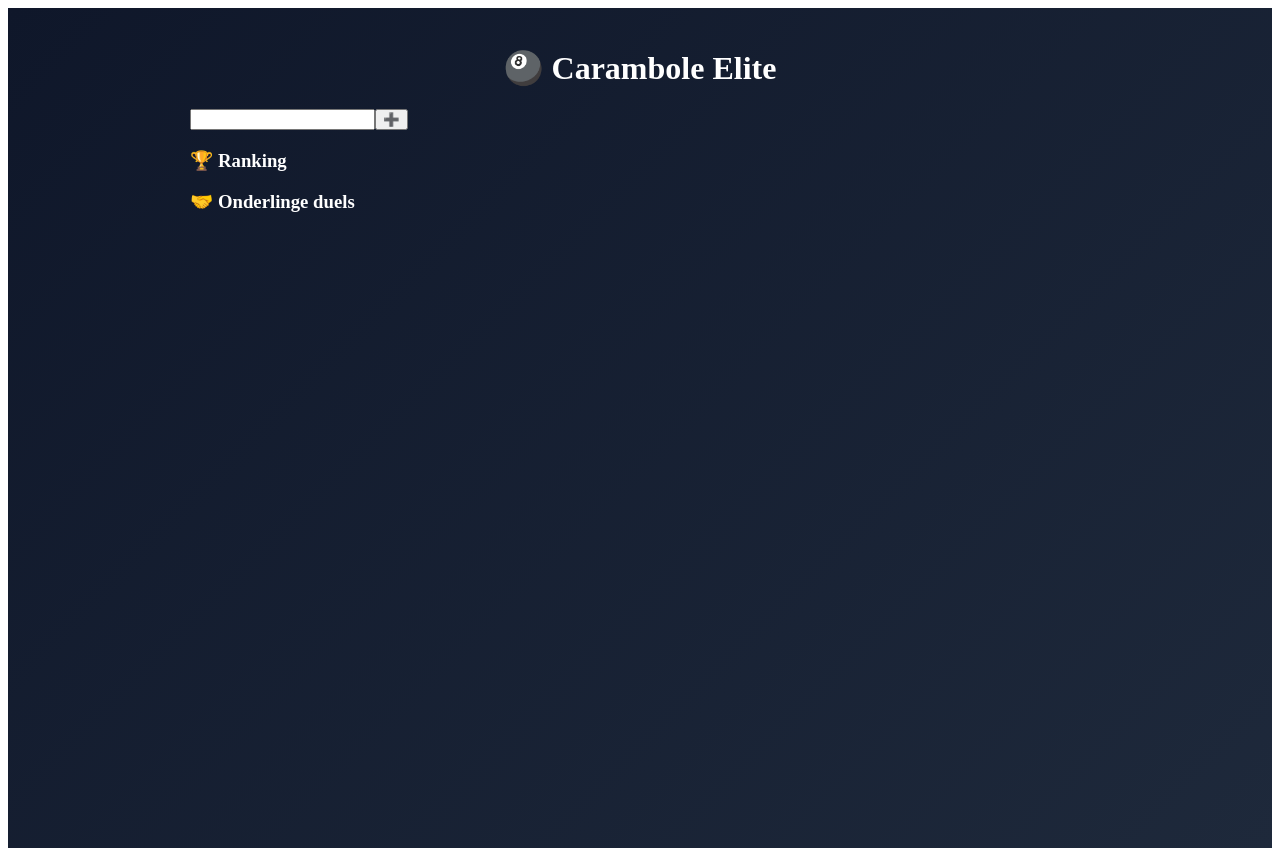
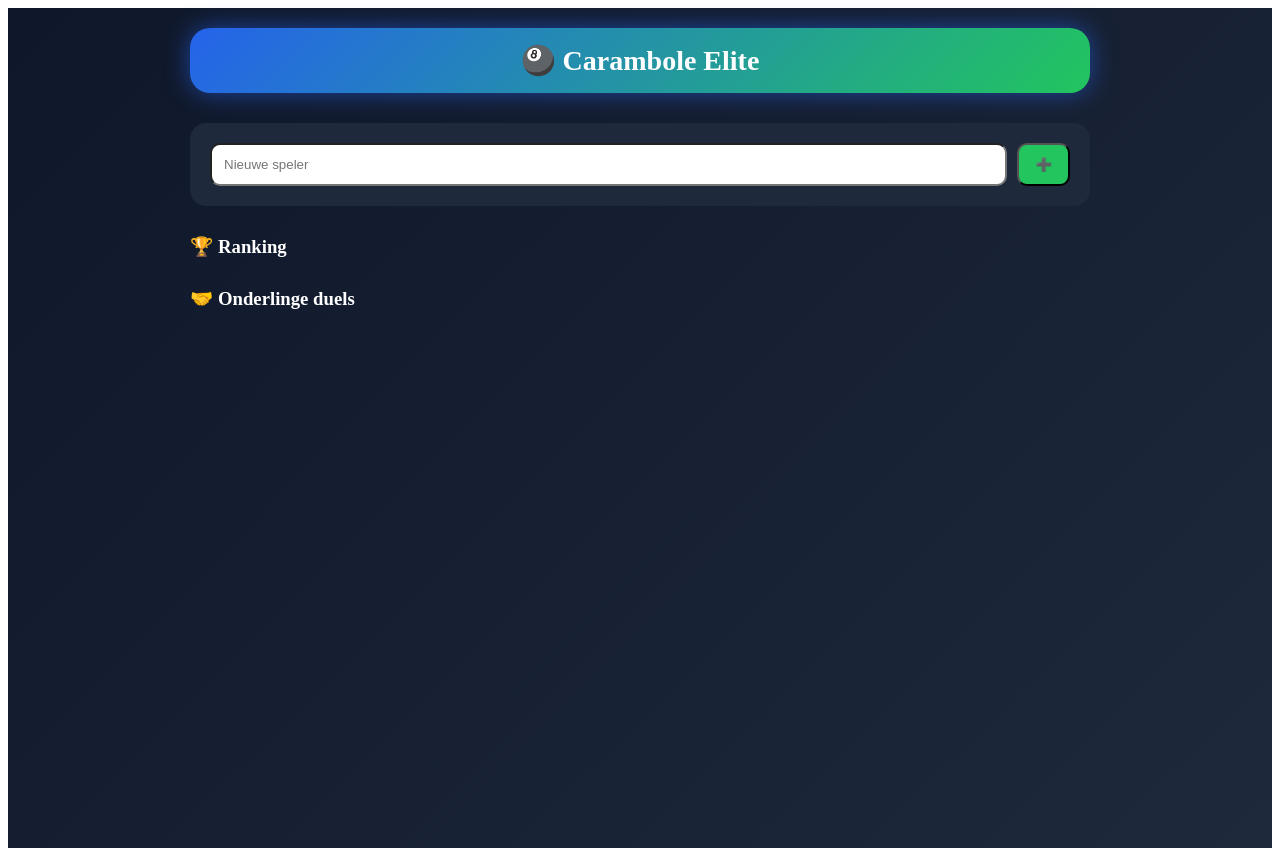
Before and after one commit to steppedavid-glitch/carambole-app, a React (Vite) app: page / in a window 1280 px wide. Built offline with nearby package versions, Linux system fonts and the light colour scheme.

Commit message:
Update App.jsx

```diff
--- a/src/App.jsx
+++ b/src/App.jsx
@@ -134,7 +134,7 @@ export default function App() {
     };
   };
 
-  // ---------- HEAD TO HEAD ----------
+  // ---------- HEAD TO HEAD (NIEUW) ----------
   const getHeadToHead = () => {
     const results = {};
 
@@ -142,7 +142,6 @@ export default function App() {
       if (g.players.length !== 2) return;
 
       const [p1, p2] = g.players;
-
       const key = [p1.name, p2.name].sort().join(" vs ");
 
       if (!results[key]) {
@@ -179,15 +178,43 @@ export default function App() {
 
       <div style={{ width: "100%", maxWidth: 900 }}>
 
-        <h1 style={{ textAlign: "center" }}>🎱 Carambole Elite</h1>
+        {/* HEADER */}
+        <div style={{ textAlign: "center", marginBottom: 30 }}>
+          <div style={{
+            padding: "16px 32px",
+            borderRadius: 20,
+            background: "linear-gradient(135deg,#2563eb,#22c55e)",
+            fontSize: 28,
+            fontWeight: "bold",
+            boxShadow: "0 0 25px rgba(37,99,235,0.6)"
+          }}>
+            🎱 Carambole Elite
+          </div>
+        </div>
 
-        {/* START */}
+        {/* START SCREEN */}
         {!game && (
           <>
             {/* ADD */}
-            <div style={{ marginBottom: 20 }}>
-              <input value={name} onChange={e => setName(e.target.value)} />
-              <button onClick={addPlayer}>➕</button>
+            <div style={{
+              background: "#1e293b",
+              padding: 20,
+              borderRadius: 16,
+              marginBottom: 20,
+              display: "flex",
+              gap: 10
+            }}>
+              <input
+                value={name}
+                onChange={e => setName(e.target.value)}
+                placeholder="Nieuwe speler"
+                style={{ flex: 1, padding: 12, borderRadius: 10 }}
+              />
+              <button onClick={addPlayer} style={{
+                background: "#22c55e",
+                padding: "10px 16px",
+                borderRadius: 10
+              }}>➕</button>
             </div>
 
             {/* PLAYERS */}
@@ -195,10 +222,16 @@ export default function App() {
               const isSelected = selected.find(x => x.id === p.id);
 
               return (
-                <div key={p.id} style={{ marginBottom: 10 }}>
-                  <button onClick={() => togglePlayer(p)}>
-                    {p.name}
-                  </button>
+                <div key={p.id} style={{
+                  background: "#1e293b",
+                  padding: 14,
+                  borderRadius: 12,
+                  marginBottom: 10,
+                  display: "flex",
+                  alignItems: "center",
+                  gap: 10
+                }}>
+                  <div style={{ flex: 1 }}>{p.name}</div>
 
                   {isSelected && (
                     <input
@@ -210,18 +243,35 @@ export default function App() {
                           [p.id]: Number(e.target.value)
                         })
                       }
+                      style={{ width: 70 }}
                     />
                   )}
+
+                  <button onClick={() => togglePlayer(p)} style={{
+                    background: isSelected ? "#22c55e" : "#334155",
+                    padding: "8px 12px",
+                    borderRadius: 8
+                  }}>
+                    {isSelected ? "✓" : "Selecteer"}
+                  </button>
                 </div>
               );
             })}
 
             {selected.length >= 2 && (
-              <button onClick={startGame}>Start match</button>
+              <button onClick={startGame} style={{
+                width: "100%",
+                padding: 16,
+                marginTop: 20,
+                borderRadius: 12,
+                background: "#2563eb"
+              }}>
+                ▶️ Start match
+              </button>
             )}
 
             {/* RANKING */}
-            <h3>🏆 Ranking</h3>
+            <h3 style={{ marginTop: 30 }}>🏆 Ranking</h3>
             {ranking.map((p,i)=>{
               const s = getStats(p);
               return (
@@ -231,8 +281,8 @@ export default function App() {
               );
             })}
 
-            {/* HEAD TO HEAD */}
-            <h3>🤝 Onderlinge duels</h3>
+            {/* HEAD TO HEAD (NIEUW) */}
+            <h3 style={{ marginTop: 30 }}>🤝 Onderlinge duels</h3>
             {getHeadToHead().map((m, i) => (
               <div key={i}>
                 {m.p1} vs {m.p2} → {m.w1} - {m.w2}
@@ -263,6 +313,7 @@ export default function App() {
               {input || 0}
             </div>
 
+            {/* KEYPAD */}
             <div style={{
               display: "grid",
               gridTemplateColumns: "repeat(3,1fr)",
```
